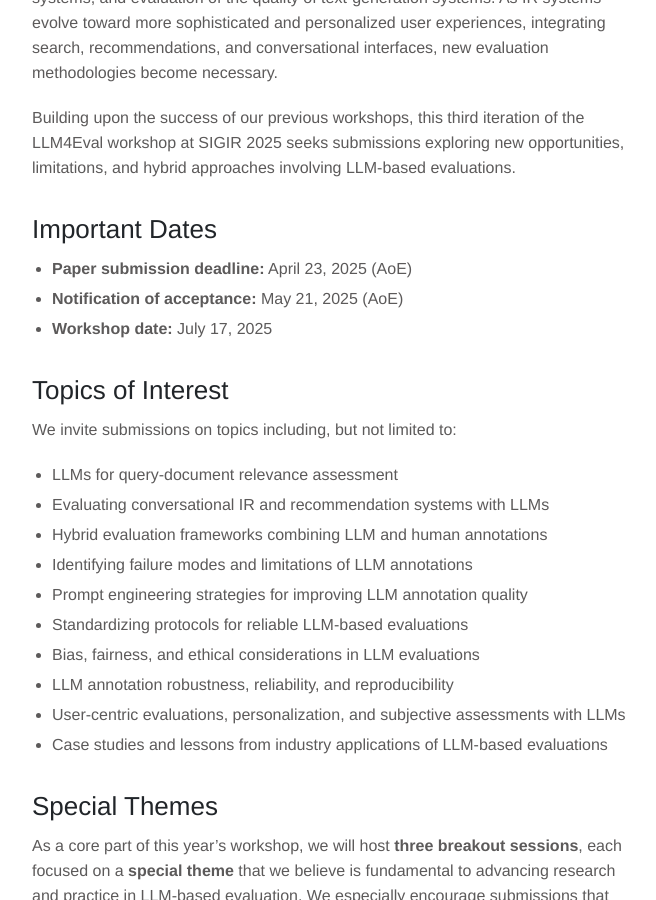
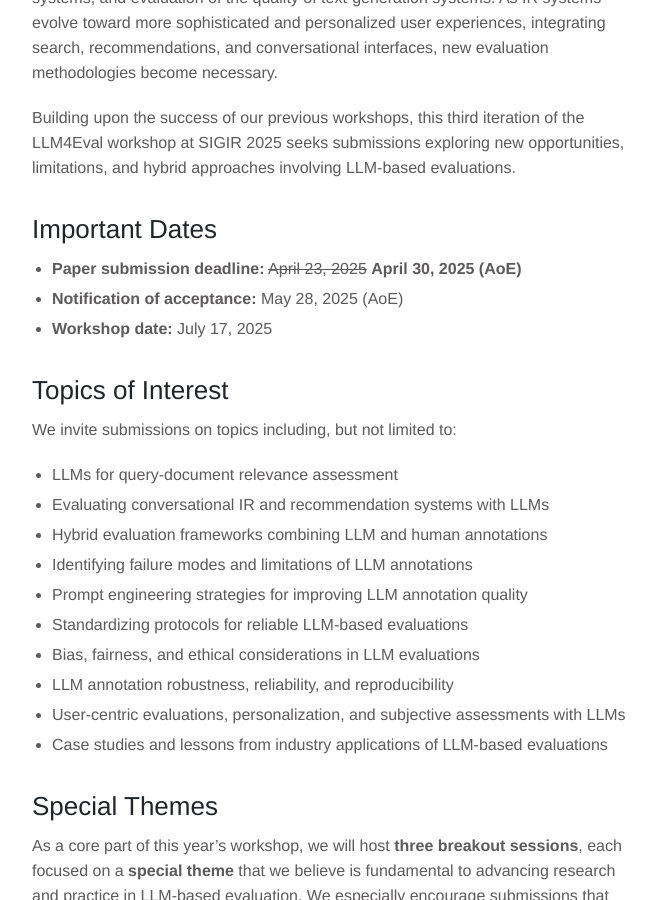
Before and after one commit to llm4eval/SIGIR2025, a Jekyll site: the page built from cfp.md, in a window 1280 px wide and 900 px high, scrolled down 437 px. Shown: the whole window, without its empty margins (143-799 px from the left). Built offline with Jekyll 4.4.1, drawn with Linux system fonts in a browser that asks for light colours.

Commit message:
Updated new deadline

```diff
--- a/cfp.md
+++ b/cfp.md
@@ -16,8 +16,8 @@ Building upon the success of our previous workshops, this third iteration of the
 - Notification of acceptance: May 21, 2025 (AoE)
 - Workshop date: July 17, 2025 -->
 
-- **Paper submission deadline:** April 23, 2025 (AoE)
-- **Notification of acceptance:** May 21, 2025 (AoE)
+- **Paper submission deadline:** ~~April 23, 2025~~ **April 30, 2025 (AoE)**
+- **Notification of acceptance:** May 28, 2025 (AoE)
 - **Workshop date:** July 17, 2025
 
 ## Topics of Interest
```
